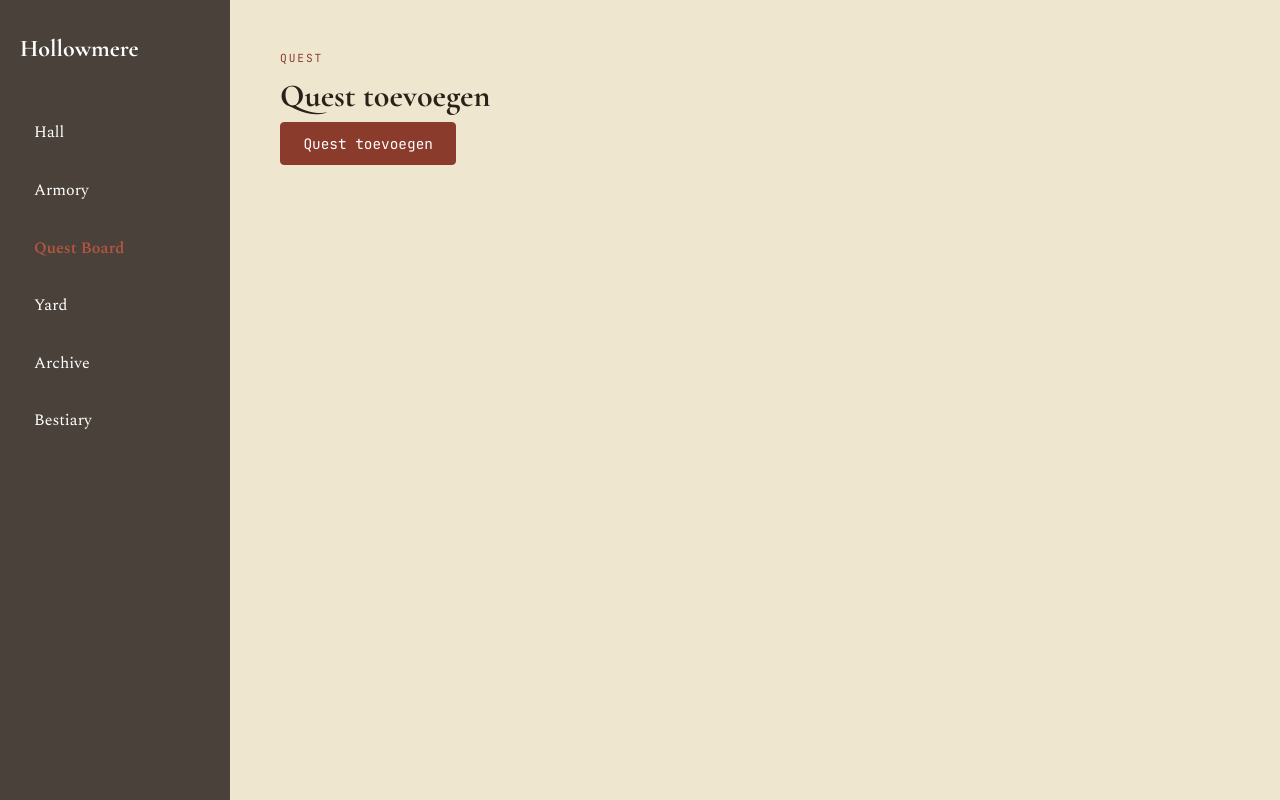
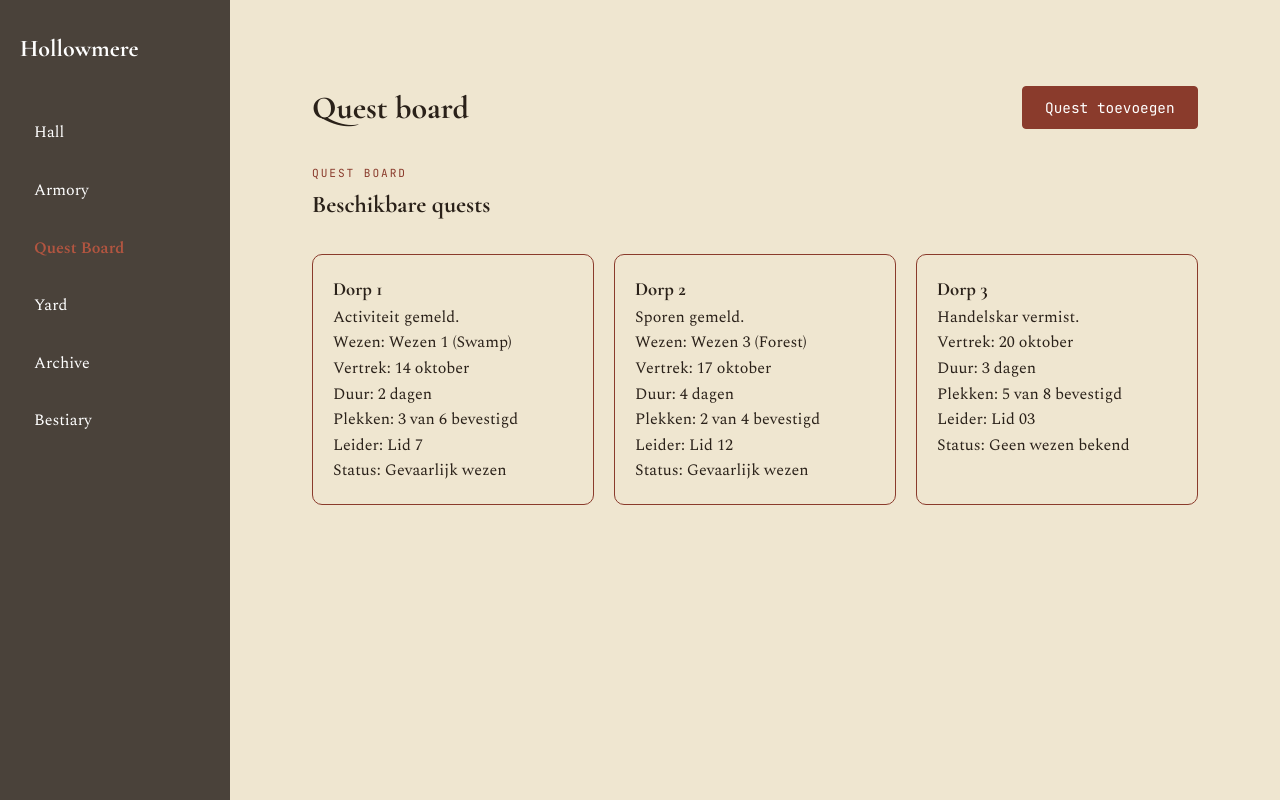
Before and after one commit to Koiya-RUAS/INF2C-Team-4-WebAppDev, a React (Vite) app in the folder React/ClientApp/: page /quest in a window 1280 px wide. Built offline with nearby package versions, Linux system fonts and the light colour scheme; a web font is replaced by a local one.

Commit message:
Add quest board overview and form updates

```diff
--- a/React/ClientApp/src/components/quest/questForm.css
+++ b/React/ClientApp/src/components/quest/questForm.css
@@ -18,6 +18,7 @@
 .quest-form input[type="text"],
 .quest-form input[type="date"],
 .quest-form input[type="number"],
+.quest-form select,
 .quest-form textarea {
   width: 100%;
   padding: 0.75rem 0.85rem;
@@ -34,6 +35,7 @@
 }
 
 .quest-form input:focus,
+.quest-form select:focus,
 .quest-form textarea:focus {
   border-color: var(--color-primary);
   box-shadow: 0 0 0 2px rgba(138, 59, 44, 0.12);
--- a/React/ClientApp/src/components/quest/questForm.tsx
+++ b/React/ClientApp/src/components/quest/questForm.tsx
@@ -1,6 +1,34 @@
 import { useState, type FormEvent, useEffect } from "react";
 import Button from "../ui/button/button";
 import "./questForm.css";
+
+const temporaryCreatures = [
+  { id: "marsh-wyvern", name: "Wezen 1", region: "Swamp", dangerous: true },
+  {
+    id: "mill-ghost",
+    name: "Wezen 2",
+    region: "Plains",
+    dangerous: true,
+  },
+  {
+    id: "forest-road-wolves",
+    name: "Wezen 3",
+    region: "Forest",
+    dangerous: true,
+  },
+  {
+    id: "northern-range-wolves",
+    name: "Wezen 4",
+    region: "Snowy Taiga",
+    dangerous: true,
+  },
+  {
+    id: "western-meadows-rabbit",
+    name: "Wezen 5",
+    region: "Meadow",
+    dangerous: false,
+  },
+];
 
 interface QuestFormProps {
   onCancel: () => void;
@@ -38,14 +66,14 @@ function QuestForm({ onCancel }: QuestFormProps) {
     <form className="quest-form" onSubmit={handleSubmit}>
       <div className="form-group">
         <label htmlFor="village-name">Dorp</label>
-        <input type="text" id="village-name" name="village-name" required />
+        <input type="text" id="village-name" name="village" required />
       </div>
 
       <div className="form-group">
         <label htmlFor="description-quest">Beschrijving gebied</label>
         <textarea
           id="description-quest"
-          name="description-quest"
+          name="areaDescription"
           rows={3}
           required
         />
@@ -66,12 +94,21 @@ function QuestForm({ onCancel }: QuestFormProps) {
 
         {hasCreature && (
           <div className="form-group creature-details">
-            <label htmlFor="description-creature">Beschrijving wezen</label>
-            <textarea
-              id="description-creature"
-              name="description-creature"
-              rows={3}
-            />
+            <label htmlFor="creature-choice">Wezen uit de bestiary</label>
+            <select
+              id="creature-choice"
+              name="creature"
+              defaultValue=""
+              required
+            >
+              <option value="">Kies een wezen</option>
+              {temporaryCreatures.map((creature) => (
+                <option key={creature.id} value={creature.id}>
+                  {creature.name} - {creature.region}
+                  {creature.dangerous ? " (gevaarlijk)" : ""}
+                </option>
+              ))}
+            </select>
           </div>
         )}
       </fieldset>
@@ -119,7 +156,7 @@ function QuestForm({ onCancel }: QuestFormProps) {
           <input
             type="number"
             id="positions-quest"
-            name="positions-quest"
+            name="partySize"
             min={1}
             required
           />
--- /dev/null
+++ b/React/ClientApp/src/components/quest/questOverview.css
@@ -0,0 +1,41 @@
+.quest-overview {
+  margin-top: 2rem;
+}
+
+.quest-overview-heading {
+  display: flex;
+  align-items: center;
+  justify-content: space-between;
+  gap: 1rem;
+}
+
+.quest-overview-heading > p {
+  color: var(--color-text-muted);
+  font-family: "JetBrains Mono", monospace;
+  font-size: 0.75rem;
+}
+
+.quest-grid {
+  display: flex;
+  flex-wrap: wrap;
+  gap: 20px;
+  margin-top: 30px;
+}
+
+.quest-card {
+  flex: 1 1 260px;
+  min-width: 0;
+  padding: 20px;
+  border: 1px solid var(--color-primary);
+  border-radius: 10px;
+}
+
+.quest-card h3 {
+  margin-bottom: 0.75rem;
+}
+
+@media (max-width: 480px) {
+  .quest-overview-heading {
+    align-items: center;
+  }
+}
--- /dev/null
+++ b/React/ClientApp/src/components/quest/questOverview.tsx
@@ -0,0 +1,89 @@
+import "./questOverview.css";
+
+const temporaryQuests = [
+  {
+    id: "quest-1",
+    village: "Dorp 1",
+    description: "Activiteit gemeld.",
+    creature: "Wezen 1",
+    biome: "Swamp",
+    departureDate: "2026-10-14",
+    durationDays: 2,
+    partySize: 6,
+    confirmedMembers: 3,
+    leader: "Lid 7",
+    dangerous: true,
+  },
+  {
+    id: "quest-2",
+    village: "Dorp 2",
+    description: "Sporen gemeld.",
+    creature: "Wezen 3",
+    biome: "Forest",
+    departureDate: "2026-10-17",
+    durationDays: 4,
+    partySize: 4,
+    confirmedMembers: 2,
+    leader: "Lid 12",
+    dangerous: true,
+  },
+  {
+    id: "quest-3",
+    village: "Dorp 3",
+    description: "Handelskar vermist.",
+    creature: null,
+    biome: null,
+    departureDate: "2026-10-20",
+    durationDays: 3,
+    partySize: 8,
+    confirmedMembers: 5,
+    leader: "Lid 03",
+    dangerous: false,
+  },
+];
+
+function QuestOverview() {
+  return (
+    <section className="quest-overview" aria-labelledby="quest-overview-title">
+      <div className="quest-overview-heading">
+        <div>
+          <p className="modal-eyebrow">Quest board</p>
+          <h2 id="quest-overview-title">Beschikbare quests</h2>
+        </div>
+      </div>
+
+      <div className="quest-grid">
+        {temporaryQuests.map((quest) => (
+          <article className="quest-card" key={quest.id}>
+            <h3>{quest.village}</h3>
+            <p>{quest.description}</p>
+
+            {quest.creature && (
+              <p>
+                Wezen: {quest.creature} ({quest.biome})
+              </p>
+            )}
+            <p>
+              Vertrek:{" "}
+              {new Intl.DateTimeFormat("nl-NL", {
+                day: "numeric",
+                month: "long",
+              }).format(new Date(`${quest.departureDate}T00:00:00`))}
+            </p>
+            <p>Duur: {quest.durationDays} dagen</p>
+            <p>
+              Plekken: {quest.confirmedMembers} van {quest.partySize} bevestigd
+            </p>
+            <p>Leider: {quest.leader}</p>
+            <p>
+              Status:{" "}
+              {quest.dangerous ? "Gevaarlijk wezen" : "Geen wezen bekend"}
+            </p>
+          </article>
+        ))}
+      </div>
+    </section>
+  );
+}
+
+export default QuestOverview;
--- a/React/ClientApp/src/components/ui/modal/modal.css
+++ b/React/ClientApp/src/components/ui/modal/modal.css
@@ -13,12 +13,19 @@
 .modal-dialog {
     width: 100%;
     max-width: 600px;
+    max-height: calc(100dvh - 3rem);
+    overflow-y: auto;
+    scrollbar-width: none;
     background-color: var(--color-surface-raised);
     border: 1px solid var(--color-border);
     border-radius: 6px;
     box-shadow: 0 15px 40px rgba(42, 33, 25, 0.25);
     transform: translateY(-10px);
     animation: modal-dialog-in 0.2s ease forwards;
+}
+
+.modal-dialog::-webkit-scrollbar {
+    display: none;
 }
 
 .modal-header {
--- a/React/ClientApp/src/pages/questPage.css
+++ b/React/ClientApp/src/pages/questPage.css
@@ -0,0 +1,31 @@
+.quest-page {
+	width: 100%;
+	max-width: 1200px;
+	margin: 0 auto;
+	padding: 2rem;
+}
+
+.quest-header {
+	display: flex;
+	align-items: center;
+	justify-content: space-between;
+	gap: 1rem;
+	margin-bottom: 2rem;
+}
+
+.quest-header h1,
+.quest-overview-heading h2,
+.quest-card h3 {
+	margin-bottom: 0;
+}
+
+@media (max-width: 600px) {
+	.quest-page {
+		padding: 1.25rem;
+	}
+
+	.quest-header {
+		align-items: flex-start;
+		flex-direction: column;
+	}
+}
--- a/React/ClientApp/src/pages/questPage.tsx
+++ b/React/ClientApp/src/pages/questPage.tsx
@@ -1,6 +1,7 @@
 import Button from "../components/ui/button/button";
 import Modal from "../components/ui/modal/modal";
 import QuestForm from "../components/quest/questForm";
+import QuestOverview from "../components/quest/questOverview";
 import useModal from "../hooks/useModal";
 import "./questPage.css";
 
@@ -10,11 +11,11 @@ function QuestPage() {
     <main className="quest-page">
       <header className="quest-header">
         <div className="top-title">
-          <p className="modal-eyebrow">Quest</p>
-          <h1>Quest toevoegen</h1>
+          <h1>Quest board</h1>
         </div>
         <Button onClick={openModal}>Quest toevoegen</Button>
       </header>
+      <QuestOverview />
       <Modal
         isOpen={isOpen}
         onClose={closeModal}
```
